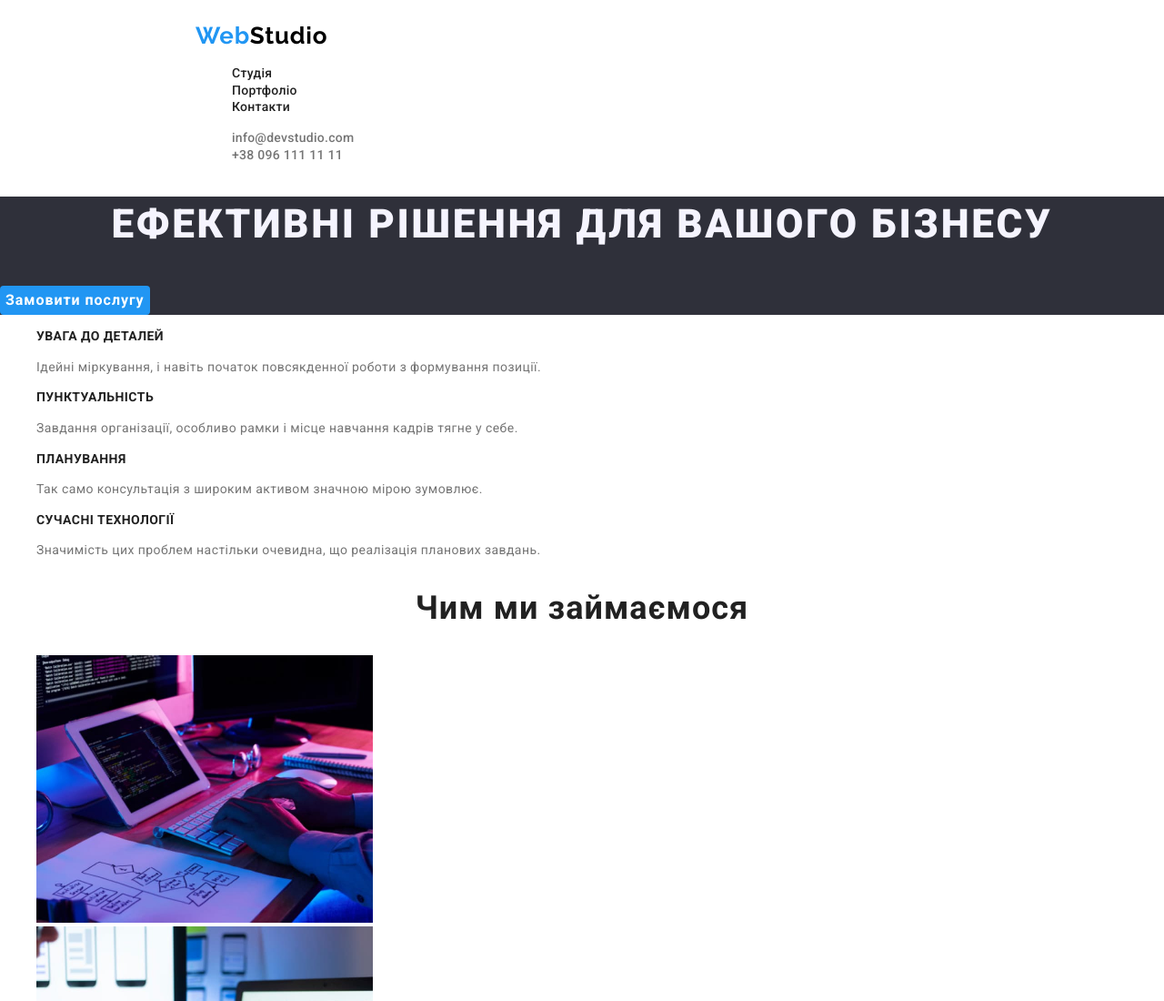
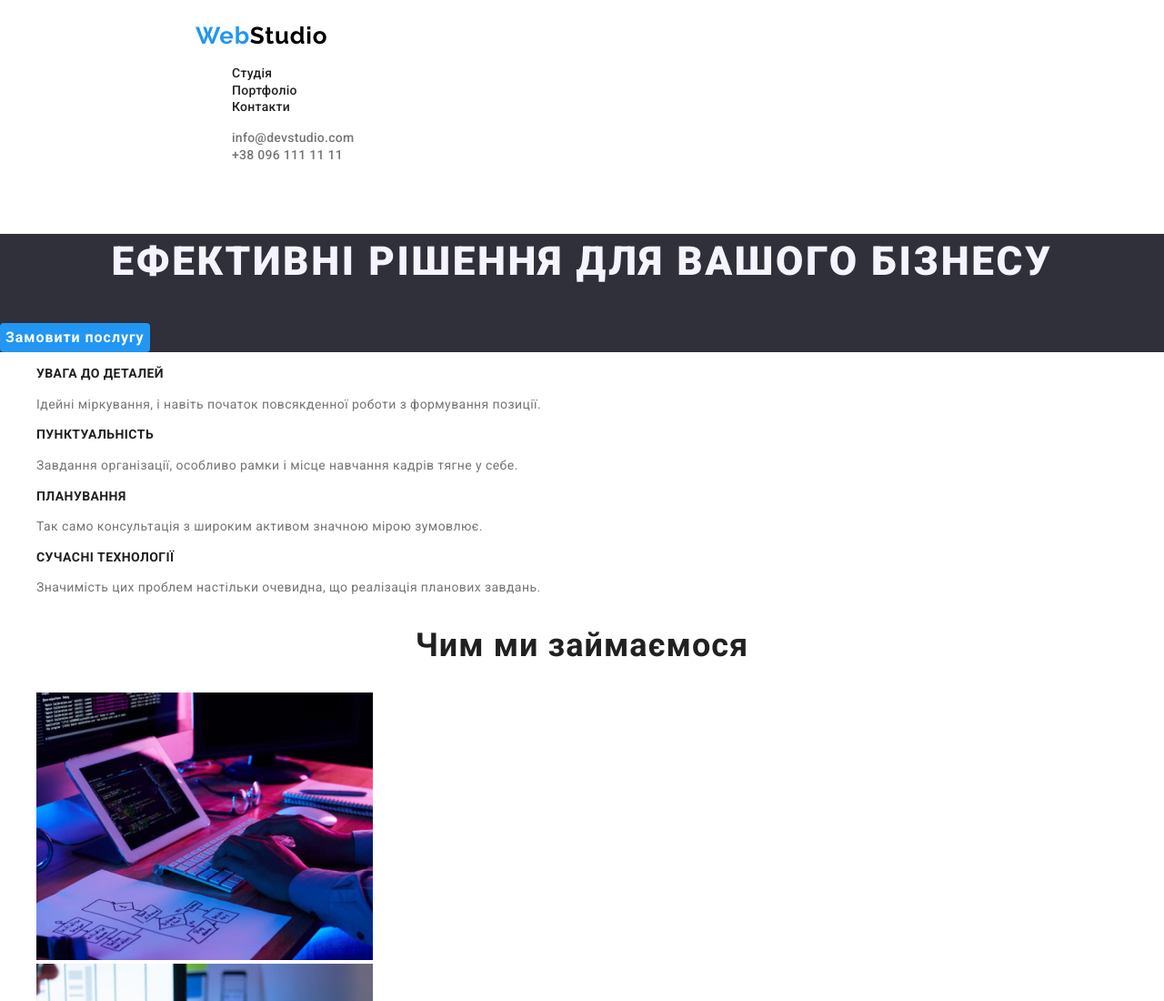
Before and after one commit to SophieOscar/goit-markup-hw-03, a plain HTML site: page index.html in a window 1280 px wide. Shown: the top 1100 px of the page at 91% size. Drawn offline with nearby package versions, Linux system fonts and the light colour scheme.

Commit message:
rightbottom

```diff
--- a/styles/style.css
+++ b/styles/style.css
@@ -31,6 +31,8 @@ body {
     margin-right: auto;
     padding-left: 215px;
     padding-top: 24px;
+    padding-right: 215px;
+    padding-bottom: 25px;
 
 }
 .studio-team {
```
